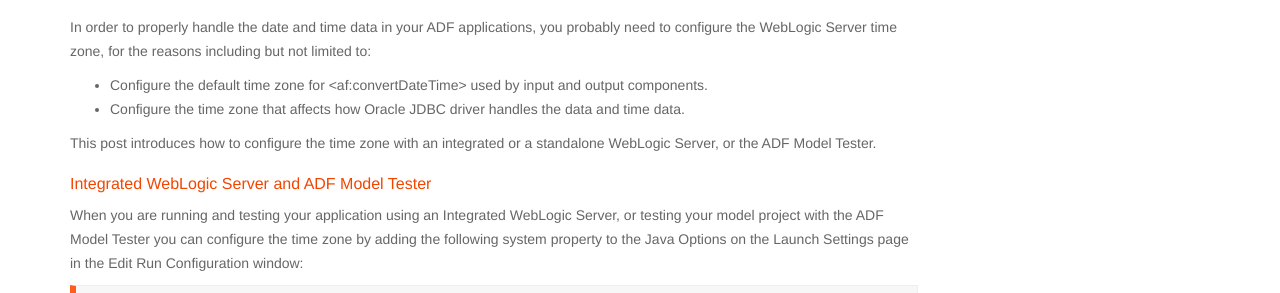
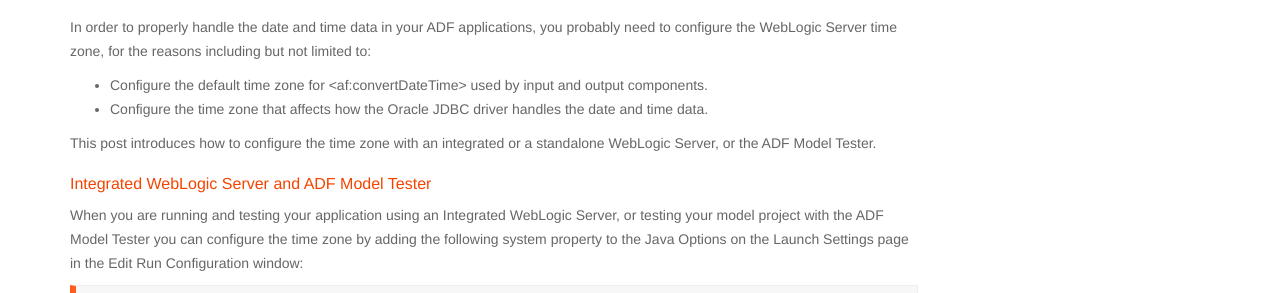
Before and after one commit to rogersuen/rogersuen.github.io, a Jekyll site: the page built from _posts/2015-03-16-configure-timezone-with-weblogic-server.md, in a window 1280 px wide and 900 px high, scrolled down 370 px. Shown: the part 159-452 px from the top of the window. Built offline with Jekyll 4.4.1, drawn with Linux system fonts in a browser that asks for light colours; Markdown is read by kramdown in place of the engine named in the settings.

Commit message:
fixed typo in 2015-03-16-configure-timezone-with-weblogic-server.md

```diff
--- a/_posts/2015-03-16-configure-timezone-with-weblogic-server.md
+++ b/_posts/2015-03-16-configure-timezone-with-weblogic-server.md
@@ -6,7 +6,7 @@
 In order to properly handle the date and time data in your ADF applications, you probably need to configure the WebLogic Server time zone, for the reasons including but not limited to:
 
 * Configure the default time zone for &lt;af:convertDateTime&gt; used by input and output components.
-* Configure the time zone that affects how Oracle JDBC driver handles the data and time data.
+* Configure the time zone that affects how the Oracle JDBC driver handles the date and time data.
 
 This post introduces how to configure the time zone with an integrated or a standalone WebLogic Server, or the ADF Model Tester.
 
```
